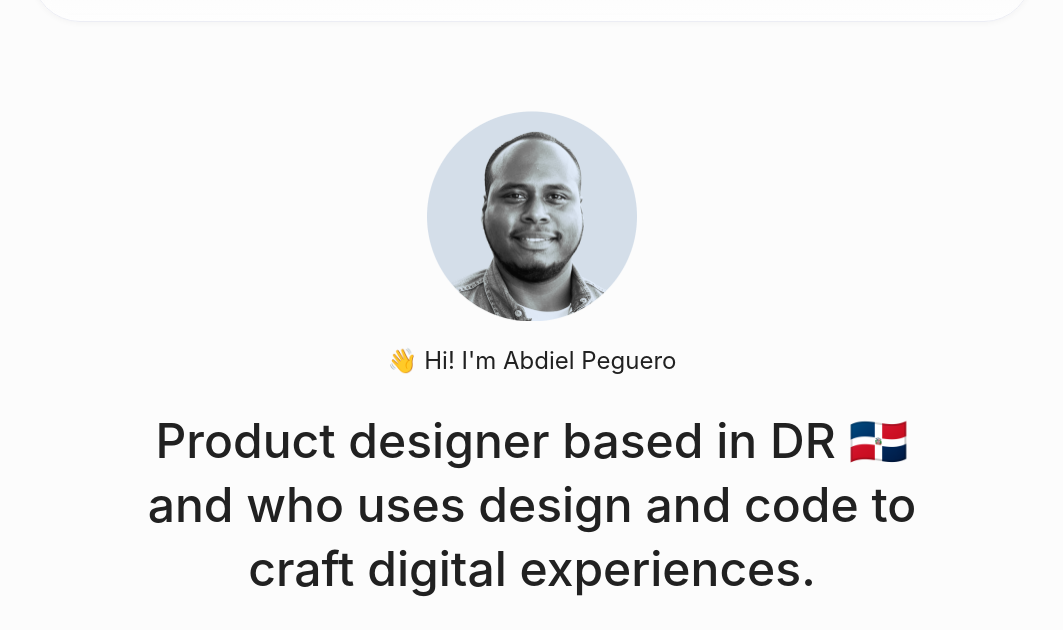
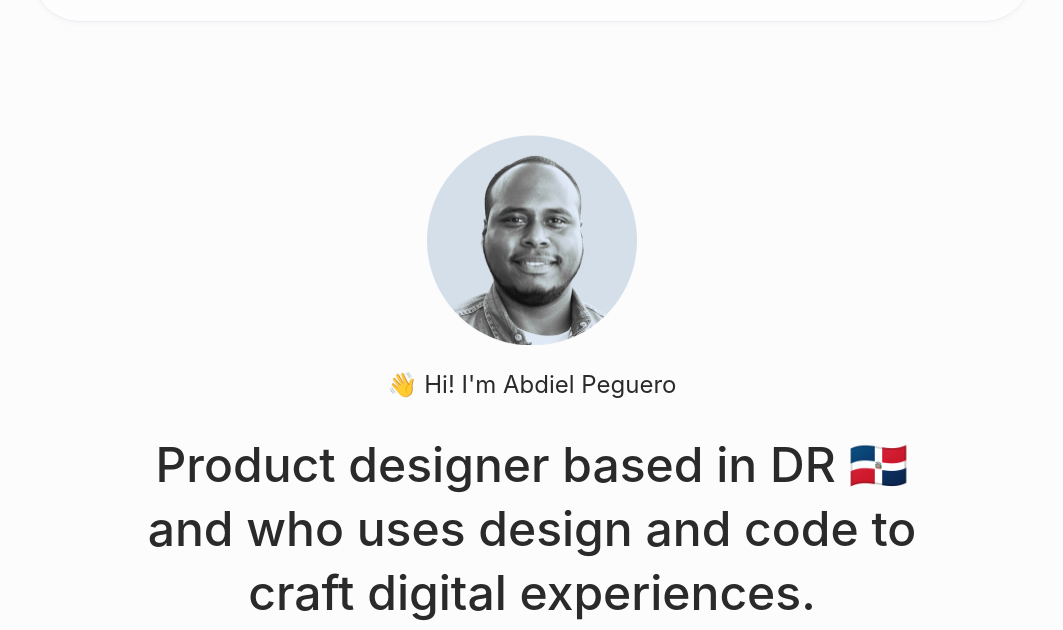
Before and after one commit to abdielpeguero/Portfolio2.0_legacy, a website: page home.html in a window 1280 px wide. Shown: the part 128-758 px from the top of the page, without its empty margins (108-1171 px from the left). Drawn offline with nearby package versions, Linux system fonts and the light colour scheme; files whose address does not match are found by name; a web font is replaced by a local one.

Commit message:
More animations
Added animations to homepage

```diff
--- a/home.html
+++ b/home.html
@@ -9,10 +9,9 @@
     <link rel="stylesheet" href="https://rsms.me/inter/inter.css">
     <link href="https://fonts.googleapis.com/css2?family=Poppins:ital,wght@0,100;0,200;0,300;0,400;0,500;0,600;0,700;0,800;0,900;1,100;1,200;1,300;1,400;1,500;1,600;1,700;1,800;1,900&display=swap" rel="stylesheet">
     <link rel="stylesheet" href="style.css">
-
 </head>
-<body>
-    <main>
+<body id="smooth-wrapper">
+    <main id="smooth-content">
 
         <!-- loading page -->
         <div id="loadingPage" class="loading_page">
@@ -29,7 +28,7 @@
 
         <!--navbar-->
         <div class="navbar">
-            <div class="navbar_container">
+            <div class="navbar_container reveal">
                 <!--my logo-->
                 <a href="#">
                     <img src="Assets/ap_logo.svg"  class="ap_logo">
--- /dev/null
+++ b/package.json
@@ -0,0 +1,5 @@
+{
+  "dependencies": {
+    "scrollreveal": "^4.0.9"
+  }
+}
--- a/script.js
+++ b/script.js
@@ -1,4 +1,17 @@
-gsap.fromTo(".loading_page", { opacity: 1,}, { opacity: 0, duration: 1, delay: 3.2,});
+// loading page animation
+
+gsap.fromTo(
+    ".loading_page",
+    {
+        y: 0,
+        opacity: 1,
+    },
+    {
+        y: 50,
+        opacity: 0,
+        duration: 1,
+        delay: 2.9,
+    });
 
 gsap.fromTo(
     ".logo_name",
@@ -9,16 +22,48 @@ gsap.fromTo(
     {
         y: 0,
         opacity: 1,
-        duration: 2,
+        duration: 1.8,
         delay: 0.5,
     }
 );
+
+// Function to hide loading animation html
 
 function removeLoadingPage() {
     const loadingPage = document.getElementById('loadingPage');
     setTimeout(()=>{
         loadingPage.classList.add('loading_page--hidden');
-    }, 4200);
+    }, 4000);
 }
 
 removeLoadingPage();
+
+
+// navbar animation
+gsap.fromTo(
+    ".navbar",
+    {
+        y: -50,
+        opacity: 0,
+    },
+    {
+        y: 0,
+        opacity: 1,
+        duration: .5,
+        delay: 3.3,
+});
+
+
+ // hero secton
+gsap.fromTo(
+    ".hero_container",
+    {
+        y: 0,
+        opacity: 0,
+    },
+    {
+        y: -50,
+        opacity: 1,
+        duration: 1.5,
+        delay: 3.8,
+    });
--- a/style.css
+++ b/style.css
@@ -211,6 +211,7 @@ body {
     width: 100%;
     padding: 0px;
     margin: 0px;
+    /* scroll-behavior: smooth; */
 }
 main {
     display: flex;
@@ -218,6 +219,7 @@ main {
     width: 100%;
     justify-content: center;
     align-items: center;
+    scroll-behavior: smooth;
 }
 
 
@@ -236,13 +238,13 @@ main {
     align-items: center;
     justify-content: center;
     z-index: 1;
-    transition: opacity 0.75s, visibility 0.75s;
 }
 
 .loading_page--hidden {
     opacity: 0;
     visibility: hidden;
     pointer-events: none;
+
 }
 
 .name_container {
@@ -390,7 +392,7 @@ main {
     display: flex;
     flex-direction: column;
     width: 100%;
-    padding: 240px 0px 112px 0px;
+    padding: 312px 0px 112px 0px;
     justify-content: center;
     align-items: center;
     background: var(--Background-Alternative-3, #FCFCFC);
@@ -496,17 +498,18 @@ main {
     gap: 40px;
 }
 
+.project_single_container {
+    display: flex;
+    flex-direction: column;
+    gap: 24px;
+}
+
 .project_cover {
     display: flex;
     height: 480px;
     object-fit:cover;
     border-radius: 32px;
-}
-
-.project_single_container {
-    display: flex;
-    flex-direction: column;
-    gap: 24px;
+    box-shadow: 0px 2px 32px 0px rgba(158, 158, 158, 0.20);
 }
 
 .project_nameANDcta {
```
Also changed, not shown: 1 other file.
